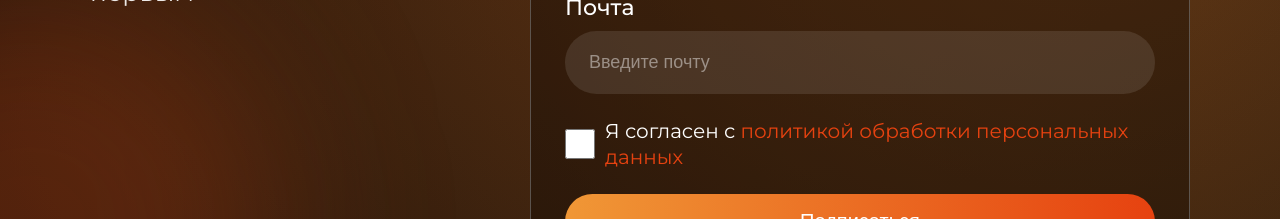
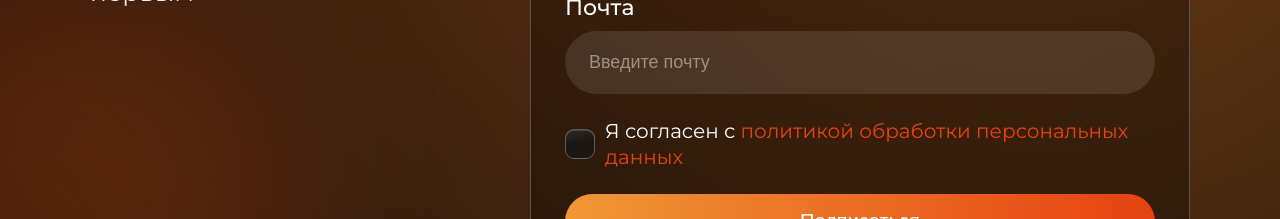
Before and after one commit to Minkuss/platform-landing, a Next.js app: page / in a window 1280 px wide. Shown: the part 4240-4459 px from the top of the page. Built offline with nearby package versions, Linux system fonts and the light colour scheme.

Commit message:
checkbox style

```diff
--- a/src/features/landing/sections/Subscribe/Subscribe.module.scss
+++ b/src/features/landing/sections/Subscribe/Subscribe.module.scss
@@ -66,6 +66,62 @@
   width: 30px;
   height: 30px;
   margin: 0;
+  appearance: none;
+  -webkit-appearance: none;
+  display: inline-grid;
+  place-content: center;
+  border-radius: 9px;
+  border: 1px solid rgba(255, 255, 255, 0.28);
+  background:
+    linear-gradient(165deg, rgba(255, 255, 255, 0.13), rgba(255, 255, 255, 0.04) 42%),
+    rgba(9, 9, 9, 0.74);
+  box-shadow: inset 0 1px 0 rgba(255, 255, 255, 0.14);
+  cursor: pointer;
+  transition:
+    border-color 0.22s ease,
+    background 0.22s ease,
+    box-shadow 0.22s ease,
+    transform 0.22s ease;
+}
+
+.checkbox input::before {
+  content: "";
+  width: 13px;
+  height: 7px;
+  border-left: 2px solid #ffd3a3;
+  border-bottom: 2px solid #ffd3a3;
+  transform: rotate(-45deg) scale(0.2);
+  opacity: 0;
+  transform-origin: 45% 60%;
+  transition: transform 0.2s ease, opacity 0.2s ease;
+}
+
+.checkbox input:hover {
+  border-color: rgba(240, 151, 54, 0.56);
+  box-shadow:
+    inset 0 1px 0 rgba(255, 255, 255, 0.2),
+    0 0 0 1px rgba(230, 66, 16, 0.22);
+}
+
+.checkbox input:checked {
+  border-color: rgba(240, 151, 54, 0.88);
+  background:
+    linear-gradient(155deg, rgba(240, 151, 54, 0.7), rgba(230, 66, 16, 0.84)),
+    rgba(15, 15, 15, 0.92);
+  box-shadow:
+    inset 0 1px 0 rgba(255, 255, 255, 0.32),
+    0 0 0 1px rgba(230, 66, 16, 0.35),
+    0 0 16px rgba(230, 66, 16, 0.26);
+}
+
+.checkbox input:checked::before {
+  transform: rotate(-45deg) scale(1);
+  opacity: 1;
+}
+
+.checkbox input:focus-visible {
+  outline: 2px solid rgba(240, 151, 54, 0.65);
+  outline-offset: 2px;
 }
 
 .checkbox span {
```
